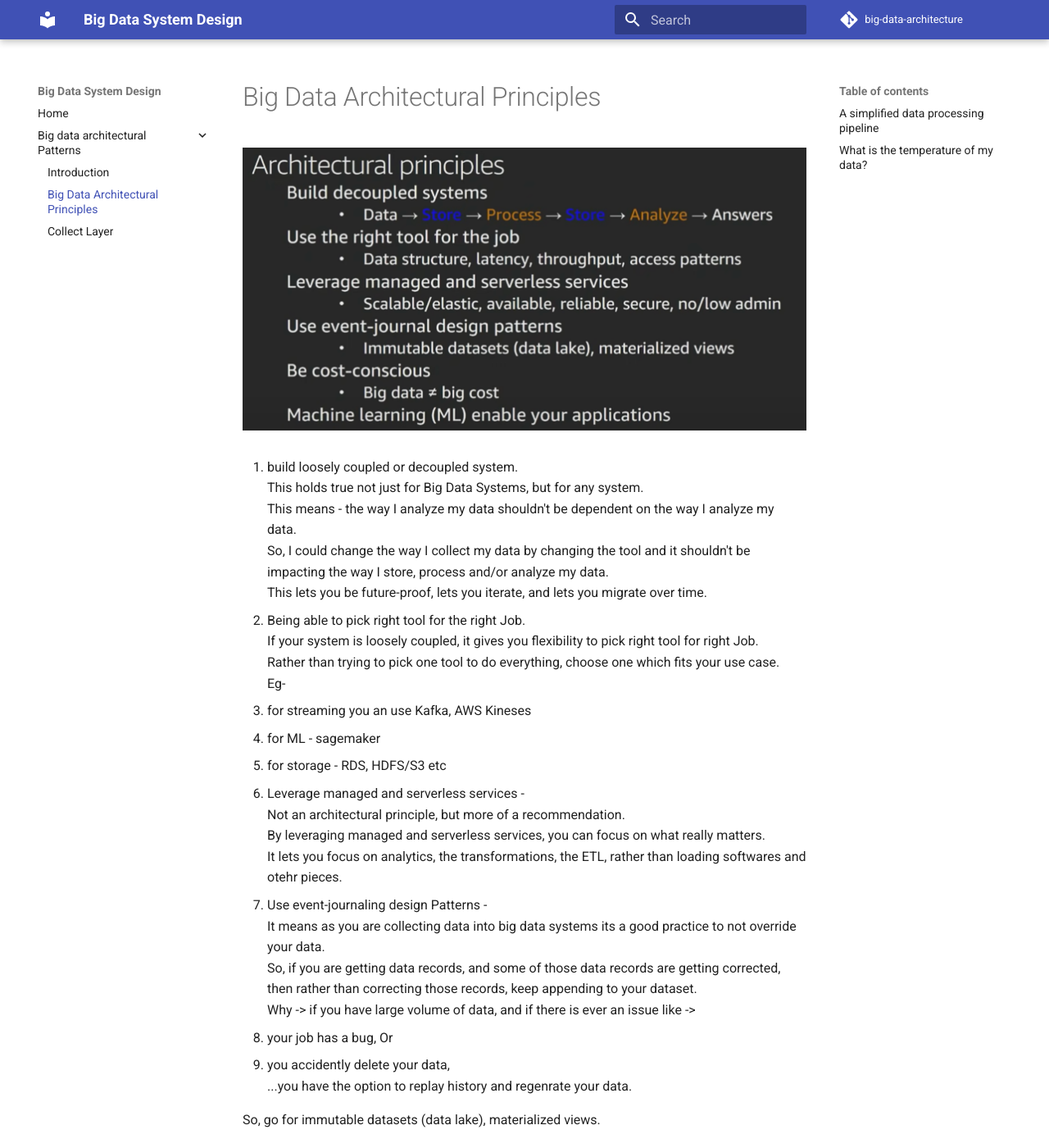
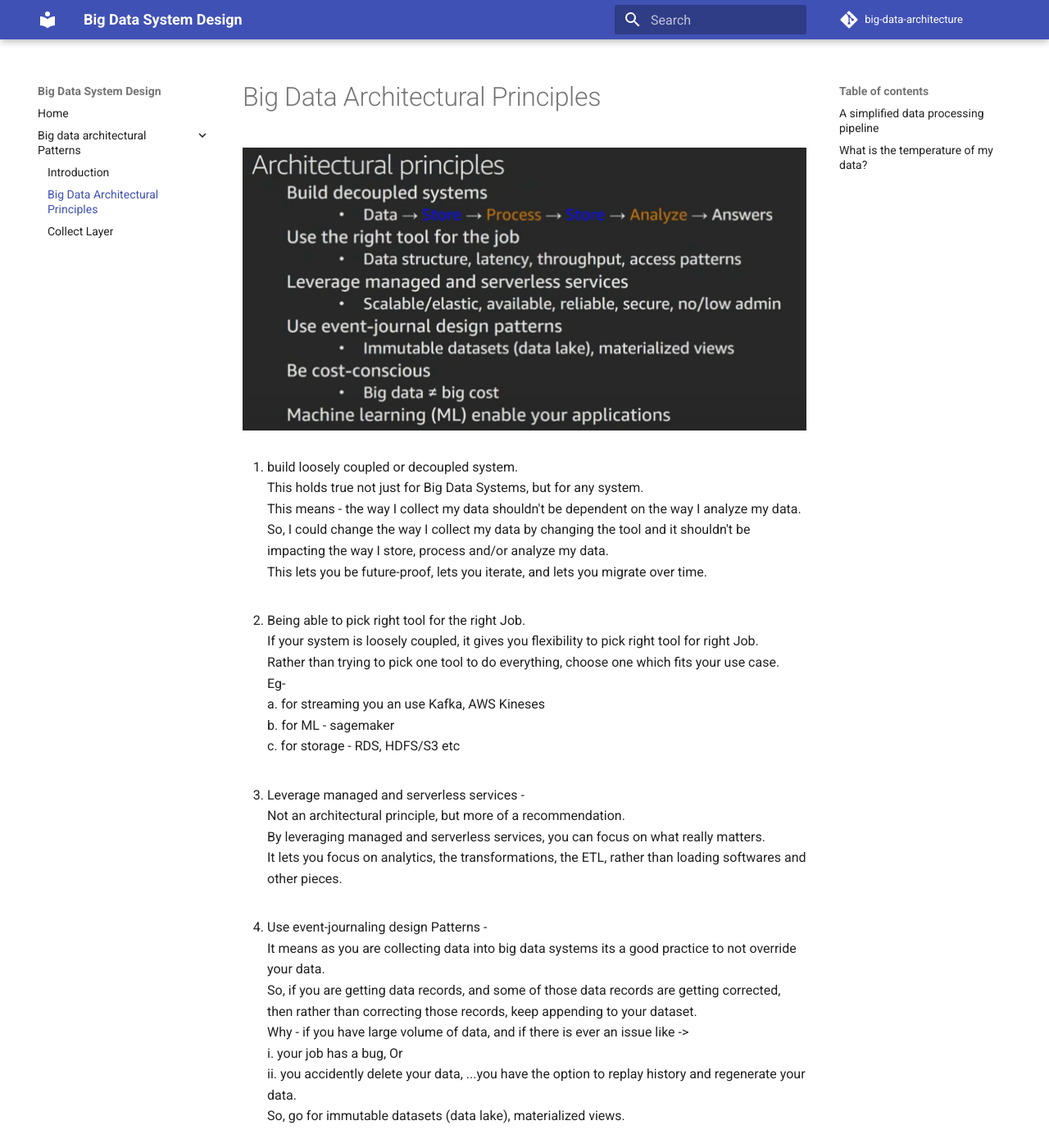
Before and after one commit to kushal-luthra/big-data-architecture, an MkDocs documentation site: the page built from docs/Big-data-architectural-patterns/Big-data-architectural-patterns-2.md, in a window 1280 px wide and 1400 px high. Shown: the whole window at 82% size. Built offline with MkDocs 1.6.1 and Material for MkDocs 9.7.7, drawn with Linux system fonts in a browser that asks for light colours; comment, search, counter and statistics services are not loaded.

Commit message:
fixing indentation and styling

```diff
--- a/docs/Big-data-architectural-patterns/Big-data-architectural-patterns-2.md
+++ b/docs/Big-data-architectural-patterns/Big-data-architectural-patterns-2.md
@@ -4,36 +4,35 @@
 
 1. build loosely coupled or decoupled system. <br>
 This holds true not just for Big Data Systems, but for any system. <br>
-This means - the way I analyze my data shouldn't be dependent on the way I analyze my data. <br>
+This means - the way I collect my data shouldn't be dependent on the way I analyze my data. <br>
 So, I could change the way I collect my data by changing the tool and it shouldn't be impacting the way I store, process and/or analyze my data. <br>
-This lets you be future-proof, lets you iterate, and lets you migrate over time. <br>
+This lets you be future-proof, lets you iterate, and lets you migrate over time. <br><br>
 
 2. Being able to pick right tool for the right Job. <br>
 If your system is loosely coupled, it gives you flexibility to pick right tool for right Job. <br>
 Rather than trying to pick one tool to do everything, choose one which fits your use case. <br>
 Eg-  <br>
-   - for streaming you an use Kafka, AWS Kineses <br>
-   - for ML - sagemaker <br>
-   - for storage - RDS, HDFS/S3 etc <br>
+   a. for streaming you an use Kafka, AWS Kineses <br>
+   b. for ML - sagemaker <br>
+   c. for storage - RDS, HDFS/S3 etc <br><br>
 
 3. Leverage managed and serverless services - <br>
 Not an architectural principle, but more of a recommendation. <br>
 By leveraging managed and serverless services, you can focus on what really matters. <br>
-It lets you focus on analytics, the transformations, the ETL, rather than loading softwares and otehr pieces. <br>
+It lets you focus on analytics, the transformations, the ETL, rather than loading softwares and other pieces. <br><br>
 
 4. Use event-journaling design Patterns - <br>
 It means as you are collecting data into big data systems its a good practice to not override your data. <br>
 So, if you are getting data records, and some of those data records are getting corrected, then rather than correcting those records, keep appending to your dataset. <br>
-Why -> if you have large volume of data, and if there is ever an issue like -> <br>
-* your job has a bug, Or <br>
-* you accidently delete your data, <br>
-...you have the option to replay history and regenrate your data. <br>
-
-So, go for immutable datasets (data lake), materialized views. <br>
+Why - if you have large volume of data, and if there is ever an issue like -> <br>
+   i. your job has a bug, Or <br>
+   ii. you accidently delete your data,
+ ...you have the option to replay history and regenerate your data. <br>
+ So, go for immutable datasets (data lake), materialized views. <br><br>
 
 5. Be cost-conscious <br>
 Lot of times, big data doesnt have to mean big cost. <br>
-If you architect it correctly, say you are building a hadoop system and are decoupling storage and processing layers, you can build a very cost effective, performant system, and keep the cost down. <br>
+If you architect it correctly, say you are building a hadoop system and are decoupling storage and processing layers, you can build a very cost effective, performant system, and keep the cost down. <br><br>
 
 6. Use ML to enable you applications. <br>
 This is a growing trend wherein more and more companies are leveraging ML to build their competitive advantages. <br>
```
Also changed, not shown: docs/Big-data-architectural-patterns/Big-data-architectural-patterns-3.md (+24 -21 lines), site/Big-data-architectural-patterns/Big-data-architectural-patterns-3/index.html, site/search/search_index.json, site/sitemap.xml, 1 other file.
